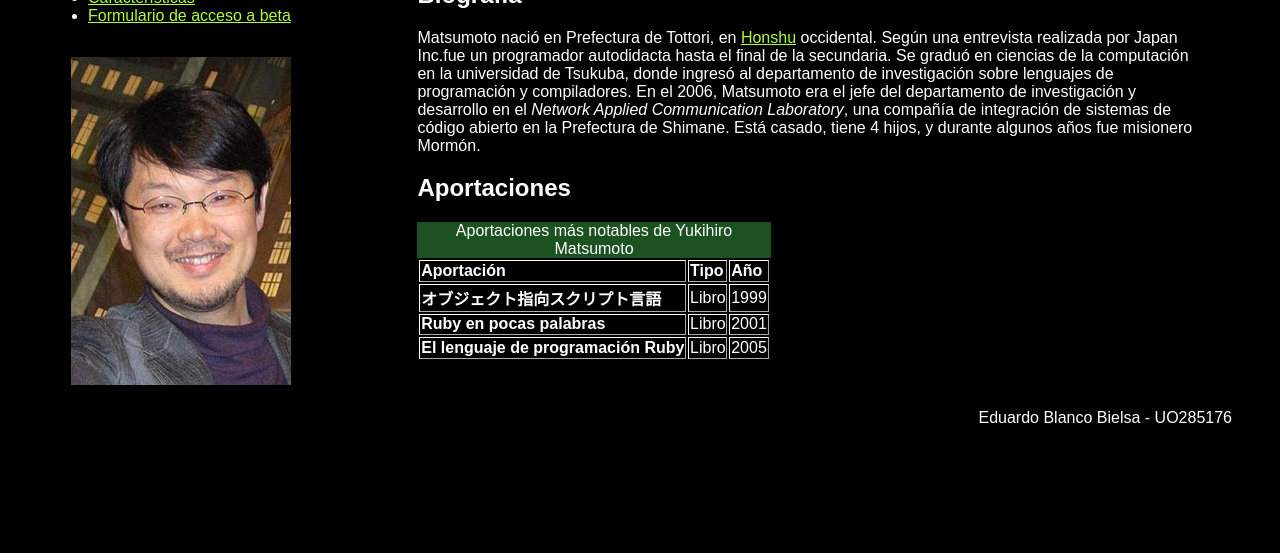
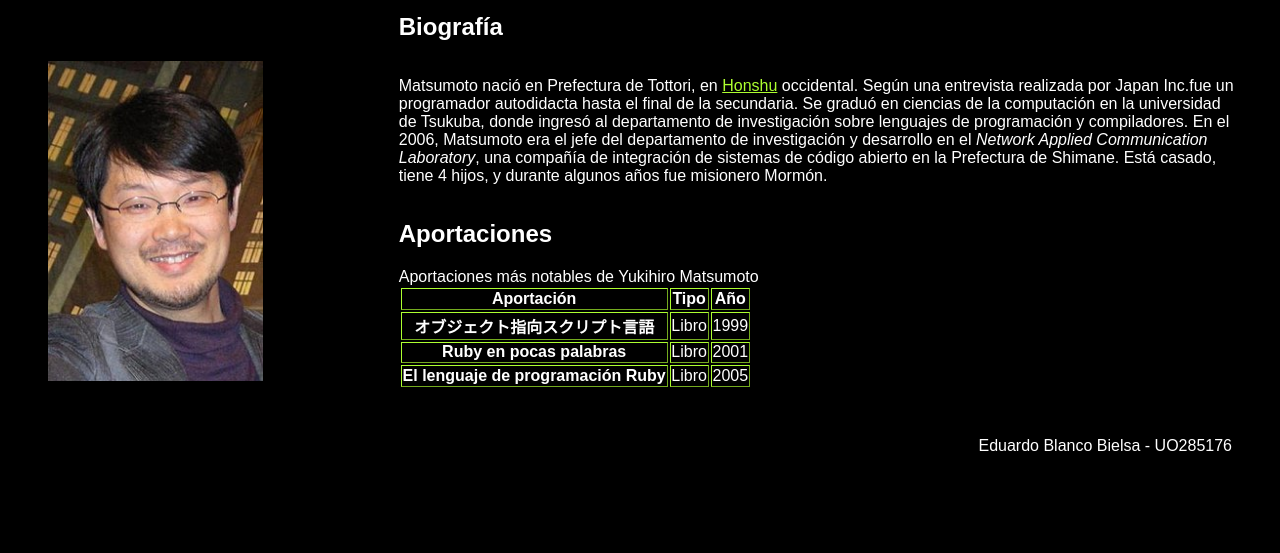
Before and after one commit to gitblanc/SEW, a plain HTML site: page Prácticas/P1/practica1/autor.html in a window 1280 px wide. Shown: the part 247-800 px from the top of the page. Drawn offline with Linux system fonts and the light colour scheme.

Commit message:
p1 terminada

```diff
--- a/Prácticas/P1/practica1/autor.html
+++ b/Prácticas/P1/practica1/autor.html
@@ -31,12 +31,15 @@
             <li><a href="caracteristicas.html">Características</a></li>
             <li><a href="formulario.html">Formulario de acceso a beta</a></li>
         </ul>
+        <aside>
+            <img src="multimedia/archivos_graficos/Yukihiro_Matsumoto.JPG" alt="Yukihiro Matsumoto">
+        </aside>
     </nav>
     <main>
             <h2>¿Quién es Yukihiro Matsumoto?</h2>
             <p>Yukihiro Matsumoto, también conocido como <em>Matz</em> (14 de abril de 1965) es un informático y programador de software libre, principalmente conocido por ser el principal diseñador del lenguaje de programación <em>Ruby</em>.</p>
             <h2>Biografía</h2>
-            <p>Matsumoto nació en Prefectura de Tottori, en <a href="https://es.wikipedia.org/wiki/Programaci%C3%B3n_orientada_a_objetos">Honshu</a> occidental.
+            <p>Matsumoto nació en Prefectura de Tottori, en <a href="https://es.wikipedia.org/wiki/Honshu">Honshu</a> occidental.
             Según una entrevista realizada por Japan Inc.fue un programador autodidacta hasta el final de la secundaria. Se graduó en ciencias de la computación en la universidad de Tsukuba, donde ingresó al departamento de investigación sobre lenguajes de programación y compiladores.
             En el 2006, Matsumoto era el jefe del departamento de investigación y desarrollo en el <em>Network Applied Communication Laboratory</em>, una compañía de integración de sistemas de código abierto en la Prefectura de Shimane.
             Está casado, tiene 4 hijos, y durante algunos años fue misionero Mormón.</p>
@@ -66,9 +69,6 @@
                 </tr>
                 </table>
     </main>
-    <aside>
-        <img src="multimedia/archivos_graficos/Yukihiro_Matsumoto.JPG" alt="Yukihiro Matsumoto">
-    </aside>
     <!-- anadir la sección footer dentro del body despues del párrafo -->
     <footer>
         <p>Eduardo Blanco Bielsa - UO285176</p>
--- a/Prácticas/P1/practica1/estilo/estilo.css
+++ b/Prácticas/P1/practica1/estilo/estilo.css
@@ -33,16 +33,16 @@ a {
 /*Especificidad 001*/
 caption {
   color: white;
-  background-color: #1C5221;
+  background-color: black;
 }
 
 /*Especificidad 001*/
 tr,td, th{
-  border: 0.1em outset white;
+  border: 0.1em outset greenyellow;
   padding: 0.05em;
 }
 
 /*Especificidad 001*/
 fieldset{
-  border-color: white;
+  border-color: greenyellow;
 }
--- a/Prácticas/P1/practica1/estilo/layout.css
+++ b/Prácticas/P1/practica1/estilo/layout.css
@@ -8,7 +8,7 @@ NO USAR MEDIAS ABSOLUTAS, USAR em -> 16 px = 0.625 em
 **/
 
 /*Especificidad 001*/
-header {grid-area: header}
+header {grid-area: header;}
 /*Especificidad 001*/
 nav {grid-area: menu;}
 /*Especificidad 001*/
@@ -16,16 +16,23 @@ main {grid-area: main;}
 /*Especificidad 001*/
 aside {grid-area: left;}
 /*Especificidad 001*/
-footer {grid-area:footer;}
+footer {grid-area: footer;}
 
 /*Especificidad 001*/
 body {
   display: grid;
   grid-template-areas:
-   'header header header header header header'
-   'menu main main main main main'
-   'left main main main main main'
-   'left footer footer footer footer footer';
+   'header header header '
+   'menu main main '
+   'left main main '
+   'left main main '
+   'footer footer footer';
+}
+
+/*Especificidad 001*/
+header {
+  display:grid;
+  padding-left: 1em;
 }
 
 /*Especificidad 001*/
@@ -33,28 +40,26 @@ nav, main{
   text-align: left;
 }
 
+/*Especificidad 001*/
 nav{
   padding-top: 1em;
   padding-bottom: 1em;
-  padding-left: 2.5em;
-  padding-right: 2.5em;
-}
-
-main{
-  padding-top: 1em;
-  padding-bottom: 1em;
-  padding-left: 4em;
-  padding-right: 4em;
+  padding-left: 1em;
+  padding-right: 1em;
 }
 
 /*Especificidad 001*/
-left {
-  max-width: 20%;
-  max-height: 20%;
+main{
+  display: grid;
+  padding-top: 1em;
+  padding-bottom: 1em;
+  padding-left: 2em;
+  padding-right: 2em;
 }
 
 /*Especificidad 001*/
 footer{
+  display: grid;
   text-align: right;
   padding-top: 1em;
   padding-bottom: 1em;
@@ -64,15 +69,30 @@ footer{
 
 /*Especificidad 001*/
 aside{
-  text-align: center;
-  min-width: 30%;
-  min-height: 30%;
+  padding-top: 3em;
+}
+
+/*Especificidad 001*/
+img {
+  max-width: 20em;
+  max-height: 20em;
+  padding-left: 1.5em;
 }
 
 /*Especificidad 001*/
 video{
-  width: 50%;
-  height: 20%;
-  display: block;
+  width: 80%;
+  height: 80%;
   margin: 0 auto;
 }
+
+/*Especificidad 001*/
+table{
+  text-align: center;
+  display: grid;
+}
+
+/*Especificidad 001*/
+caption{
+  text-align: left;
+}
```
Also changed, not shown: Prácticas/P1/practica1/caracteristicas.html (+3 -3 lines), Prácticas/P1/practica1/formulario.html (+5 -2 lines), Prácticas/P1/practica1/index.html (+3 -3 lines), Prácticas/P1/practica1/multimedia/archivos_graficos/coding.jpg (added), Prácticas/P1/practica1/multimedia/archivos_graficos/rubik.jpg (added).
